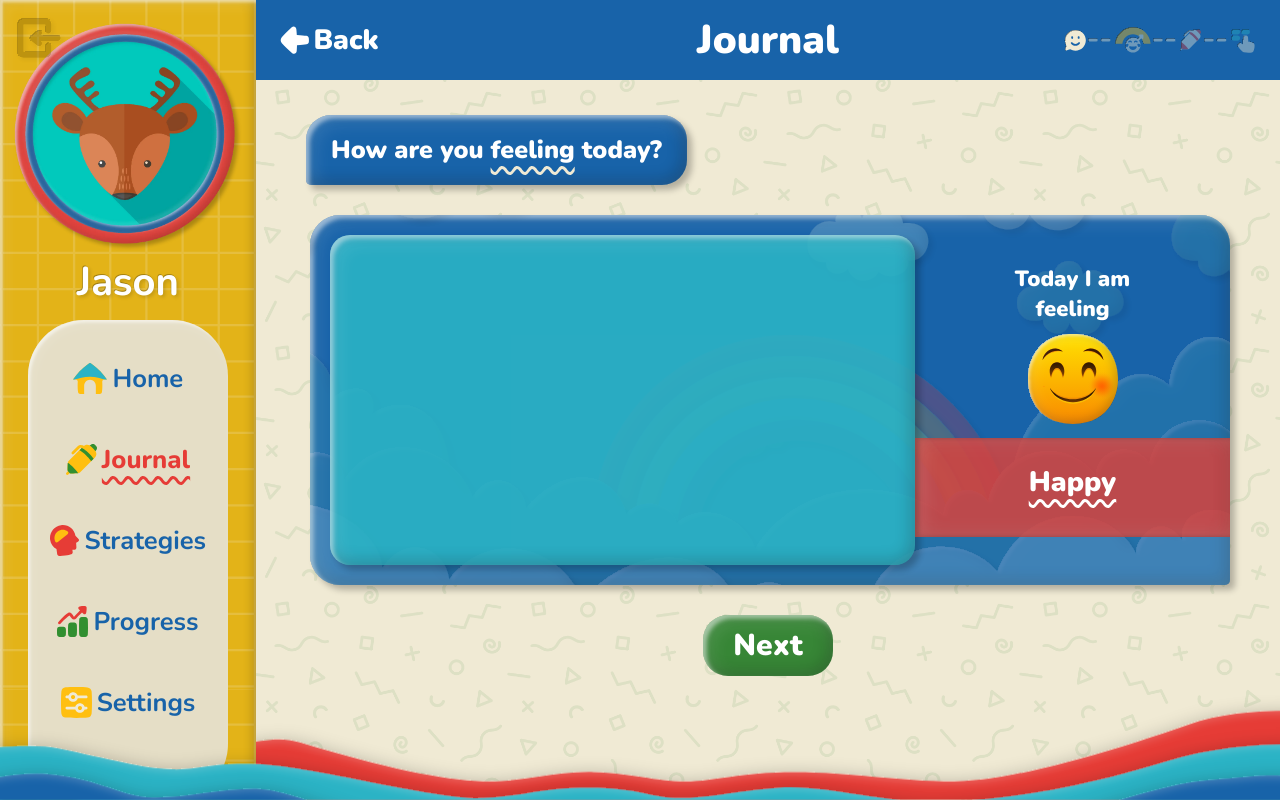
After one commit to DakotaPennwest/Team-Workaholics-Capstone, a PHP site: page /journalEmotionSelection.html in a window 1280 px wide. The commit adds this page. Run offline with PHP 8.4, Linux system fonts and the light colour scheme.

Commit message:
Added Bare bones of Emotion Selection and Intensity Pages
- Added html and css for both pages
- Added some more images and a test emotion emoji
- Added a new style to the stylevariables.css
- Pages are not finished yet, but at least the basics are finished

```diff
--- /dev/null
+++ b/journalEmotionSelection.html
@@ -0,0 +1,149 @@
+<!DOCTYPE html>
+<html lang="en">
+<head>
+    <meta charset="UTF-8">
+    <meta name="viewport" content="width=device-width, initial-scale=1.0, user-scalable=no">
+    <title>Journal</title>
+    <link rel="stylesheet" href="styles/layoutwithnavbar.css">
+    <link rel="stylesheet" href="styles/stylevariables.css">
+    <link rel="stylesheet" href="styles/journalEmotionSelection.css">
+    <link rel="shortcut icon" type="image/x-icon" href="images/favicon.ico">
+</head>
+<body>
+
+    <!-- Back Wave -->
+    <!-- Needs to be here to create layered effect with nav bar -->
+	<div class="waves-container">
+        <img src="./images/waveBack.svg" alt="Back Wave" class="wave back-wave">
+	</div>
+
+    <!-- Navigation Bar -->
+    <div class="navigation-bar">
+
+        <a href="index.php" id="navigation-bar-sign-out-icon" data-tooltip="Sign Out">
+            <img src="./images/icons/signOutIcon.svg" alt="Sign Out Icon" class="navigation-bar-sign-out-icon" title="Sign Out">
+        </a>
+
+
+        <!-- Profile Picture Section -->
+        <div class="navigation-bar-profile-picture-section">
+            <img src="./images/profilePictures/Deer.webp" alt="Profile Picture" class="navigation-bar-profile-picture">
+        </div>
+
+        <!-- Profile Name Section -->
+        <div class="navigation-bar-user-name-section">
+            <p class="navigation-bar-user-first-name" id="userFirstName">Jason</p>
+        </div>
+
+        <!-- Links Background -->
+        <div class="navigation-bar-links-container">
+            <!-- Home Link -->
+            <a href="#" class="navigation-bar-link">
+                <img src="./images/icons/homeIcon.svg" alt="Home Icon" class="navigation-bar-link-icon">
+                <span class="navigation-bar-link-text">Home</span>
+            </a>
+            <!-- Journal Link -->
+            <a href="#" class="navigation-bar-link">
+                <img src="./images/icons/journalIcon.svg" alt="Journal Icon" class="navigation-bar-link-icon">
+                <span class="navigation-bar-link-text-selected">Journal</span>
+            </a>
+            <!-- Strategies Link -->
+            <a href="#" class="navigation-bar-link">
+                <img src="./images/icons/strategyIcon.svg" alt="Strategies Icon" class="navigation-bar-link-icon">
+                <span class="navigation-bar-link-text">Strategies</span>
+            </a>
+            <!-- Progress Link -->
+            <a href="#" class="navigation-bar-link">
+                <img src="./images/icons/progressIcon.svg" alt="Progress Icon" class="navigation-bar-link-icon">
+                <span class="navigation-bar-link-text">Progress</span>
+            </a>
+            <!-- Settings Link -->
+            <a href="#" class="navigation-bar-link">
+                <img src="./images/icons/settingsIcon.svg" alt="Settings Icon" class="navigation-bar-link-icon">
+                <span class="navigation-bar-link-text">Settings</span>
+             </a>
+        </div>
+
+    </div>
+
+
+	<!-- Top bar -->
+	<div class="top-bar">
+        <!-- Title of current page -->
+		<h1 class="page-title">Journal</h1>
+        <!-- Go Back arrow -->
+         <!-- Note: I can see this needed to be changed. Needs testing to ensure this method works -->
+        <a href="javascript:history.back()" class="back-arrow">
+            <img src="./images/backarrow.svg" alt="back arrow" class="back-arrow-icon">
+            <h2 class="go-back-text">Back</h2>
+        </a>
+
+         <!-- Progress Bar -->
+        <img src="./images/progressBar/progressBarEmotion.svg" alt="Progress" class="progress-bar">
+
+	</div>
+
+
+	<!-- Main screen container -->
+	<div class="main-screen-container">
+
+
+		<!-- Container for messages and journal input -->
+		<div class="content-container">
+
+            <!-- Chat Bubbles that direct the user what to do -->
+            <div class="chat-bubble-container">
+
+                <div class="chat-bubble-from">How are you <u>feeling</u> today?</div>
+
+            </div>
+
+            <div class="emotion-response-container">
+
+
+                <!-- The Emotion Selection Form-->
+                <div class="emotion-selection-form">
+                    <div class="left-content-container">
+
+                    </div>
+
+                    <div class="right-content-container">
+                        <div class="right-content-container-top">
+                            <div class="today-i-am-feeling-container">
+                                <h2>Today I am <br> feeling</h2>
+                            </div>
+
+                            <div class="selected-emotion-emoji-container">
+                                <img src="./images/emotions/testEmoji.svg" alt="selected emotion emoji" class="selected-emotion-emoji" id="selectedEmotionEmoji">
+                            </div>
+                        </div>
+
+                        <div class="right-content-container-bottom">
+                            <div class="selected-emotion-name" id="selectedEmotionName">Happy </div>
+                        </div>
+                    </div>
+                </div>
+
+            </div>
+
+
+            <!-- next button -->
+            <div class="form-button-container">
+                <button class="form-button-next" type="button">Next</button>
+            </div>
+
+		</div>
+
+	</div>
+
+    <!-- Front and Middle Waves -->
+	<div class="waves-container">
+		<img src="./images/waveMiddle.svg" alt="Middle Wave" class="wave middle-wave">
+		<img src="./images/waveFront.svg" alt="Front Wave" class="wave front-wave">
+	</div>
+
+
+
+
+</body>
+</html>
--- /dev/null
+++ b/styles/journalEmotionSelection.css
@@ -0,0 +1,230 @@
+/* Adjust main screen container */
+.main-screen-container {
+    overflow: auto;
+    height: 90vh;
+}
+
+/* Container to center the forms */
+.content-container {
+    width: 100%;
+    transform: scale(1.0); /* Scales links. 1.0 means no change */
+    transform-origin: center; /* Ensure scaling is centered */
+    position: relative; /* Ensures child elements are positioned relative to it */
+    z-index: 0; /* Ensure the background stays behind */
+    height: 100%;
+
+}
+
+/* Holds the chat bubble that directs the user what to do */
+.chat-bubble-container {
+    display: flex;
+    flex-direction: column; /* Stack elements vertically */
+    justify-content: left; /* Align to the left */
+    align-items: flex-start; /* Align text bubbles to the left */
+    margin-top: 35px;
+    margin-left: 50px;
+    gap: 20px; /* Adds spacing between chat bubbles */
+}
+
+
+/* Chat bubble that is meant to come from the application to the user */
+.chat-bubble-from {
+    display: inline-block; /* Ensure the width scales to fit the text */
+    background-color: var(--main-blue);
+    color: var(--pure-white);
+    font-family: 'Nunito', sans-serif;
+    font-style: normal;
+    font-weight: 900;
+    font-size: 25px;
+    line-height: 40px;
+    border-radius: 25px; /* Rounded corners */
+    border-bottom-left-radius: 5px; /* Slightly sharper bottom-left corner */
+    padding: 15px 25px; /* Adjust padding */
+    box-shadow: var(--main-shading-with-drop-shadow);
+}
+
+.chat-bubble-from u {
+    text-decoration: var(--main-off-white) wavy underline;
+    text-underline-offset: 25%;
+    text-decoration-thickness: 10%;
+}
+
+
+/* Holds emotion choice form */
+.emotion-response-container {
+    display: flex;
+    justify-content: right; /* Align to the left */
+    align-items: right; /* Align text bubbles to the left */
+    margin: 25px;
+    margin-right: 50px;
+    margin-top: 30px;
+}
+
+/* The entire emotion selection form*/
+.emotion-selection-form{
+    width: 900px;
+    height: 330px;
+    background: var(--main-blue);
+    border-radius: 30px;
+    border-bottom-right-radius: 5px;
+    padding: 20px;
+    padding-right: 0px;
+    position: relative; /* Ensures child elements are positioned relative to it */
+    box-shadow: var(--main-shading-with-drop-shadow);
+    z-index: 0; /* Ensure the background stays behind */
+    overflow: hidden;
+    font-family: 'Nunito', sans-serif;
+    display: flex; /* This makes it so both the left and right will be displayed side by side */
+}
+
+/* Add the SVG to the account creation form */
+.emotion-selection-form::after {
+    content: "";
+    position: absolute;
+    top: 0;
+    left: 0;
+    width: 100%; /* Full width of the rectangle */
+    height: 100%; /* Full height of the rectangle */
+    background-image: url('../images/backgroundImages/cloudsAndRainbow.svg'); /* Add the SVG as a background */
+    background-size: cover; /* Ensure the SVG covers the entire area */
+    background-position: center; /* Center the SVG */
+    opacity: 0.25; /* Set the opacity */
+    pointer-events: none; /* Make it non-interactive */
+}
+
+
+/* Foreground (yellow) rectangle styling */
+.left-content-container {
+    height: 100%;
+    width: 65%;
+    border-radius: 34px;
+    position: relative; /* Position relative to the parent */
+    z-index: 1; /* Ensure this rectangle appears on top */
+    opacity: 1; /* Keep the rectangle fully opaque */
+}
+
+/* Create a pseudo-element for the foreground opacity. This lets the foreground rectangle be low opacity but nothing else on top is */
+.left-content-container::before {
+    content: '';
+    position: absolute;
+    width: 100%;
+    height: 100%;
+    background: var(--main-cyan);
+    border-radius: 20px;
+    opacity: 0.9; /* Apply the 70% opacity here */
+    z-index: -1; /* Ensure it stays behind the content */
+    box-shadow: var(--main-shading-with-drop-shadow);
+}
+
+/* Left-side content container */
+.right-content-container {
+    position: relative;
+    height: 100%;
+    width: 35%;
+    display: flex;
+    flex-direction: column; /* Stack items vertically */
+    z-index: 1; /* Ensure this rectangle appears on top */
+}
+
+.right-content-container-top {
+    position: relative;
+    height: 60%;
+    width: 100%;
+    display: flex;
+    flex-direction: column; /* Stack items vertically */
+    align-items: center;
+}
+
+.today-i-am-feeling-container {
+    height: 45%;
+    width: 100%;
+    /* Proper alignment */
+    display: flex;
+    justify-content: center; /* Centers text horizontally */
+    align-items: flex-end; /* Sticks flex items to the bottom */
+    text-align: center; /* Ensures text is centered */
+}
+
+.today-i-am-feeling-container h2 {
+    font-family: 'Nunito', sans-serif;
+    font-style: normal;
+    font-weight: 900;
+    font-size: 22px;
+    color: var(--pure-white);
+    margin: 0px;
+}
+
+
+.selected-emotion-emoji-container {
+    display: flex;
+    justify-content: center; /* Centers emoji horizontally */
+    align-items: center; /* Sticks emoji to the top */
+    height: 55%; /* Ensure the container has enough space */
+    width: 100%;
+}
+
+.selected-emotion-emoji {
+    height: 90px;
+    width: 90px;
+}
+
+
+.right-content-container-bottom {
+    position: relative;
+    height: 30%;
+    width: 100%;
+    text-align: center;
+    display: flex;
+    align-items: center;
+    justify-content: center;
+    box-sizing: border-box;
+    box-shadow: var(--main-light-shading-no-top-no-light);
+    background-color: rgb(216, 66, 61, 0.85);
+    margin-top: 5px;
+}
+
+.selected-emotion-name {
+    font-family: 'Nunito', sans-serif;
+    font-style: normal;
+    font-weight: 900;
+    font-size: 28px;
+    color: var(--pure-white);
+    text-decoration: underline;
+    text-decoration: var(--pure-white) wavy underline;
+    text-underline-offset: 20%;
+    text-decoration-thickness: 10%;
+    margin-bottom: 12px; /* Adjust value to move text up */
+}
+
+/* Next button styling */
+.form-button-container {
+    display: flex;
+    justify-content: center; /* Center horizontally */
+    align-items: center; /* Center vertically if needed */
+    margin: 50px;
+    margin-top: 30px;
+    padding-bottom:45px;
+}
+
+/* Sign in button */
+.form-button-next {
+    background-color: var(--main-green-subdued);
+    color: var(--pure-white);
+    font-family: 'Nunito', sans-serif;
+    font-style: normal;
+    font-weight: 900;
+    font-size: 30px;
+    border: 2px solid transparent;
+    border: none;
+    border-radius: 25px; /* Rounded corners */
+    padding: 10px 30px; /* Adjust button padding */
+    cursor: pointer;
+    box-shadow: var(--main-light-shading);
+    width: auto; /* Ensure button is sized to its content */
+}
+
+.form-button-next:hover {
+    color: var(--main-yellow-bold);
+    background-color: var(--main-green);
+    box-shadow: 0 0 0 4px var(--main-yellow-bold), var(--main-shading-with-drop-shadow); /* Add a yellow outline and default shading */
+}
--- a/styles/stylevariables.css
+++ b/styles/stylevariables.css
@@ -40,6 +40,12 @@
     inset 3.6px 0px 4px rgba(255, 255, 255, 0.5),
     inset -3.6px 0px 16px rgba(0, 0, 0, 0.24);
 
+    --main-light-shading-no-top-no-light:
+    inset 6px 0px 20px rgba(255, 255, 255, 0.15),
+    inset 3.6px 0px 4px rgba(0, 0, 0, 0.24),
+    inset -3.6px 0px 16px rgba(0, 0, 0, 0.105);
+
+
     --profile-name-text-shadow:
     0.15vw 0.15vw 0.3vw rgba(0, 0, 0, 0.15),
     -0.02vw -0.02vw 0.05vw rgba(255, 255, 255, 0.4),
```
Also changed, not shown: journalEmotionIntensity.html (added, +145 -0 lines), styles/journalEmotionIntensity.css (added, +217 -0 lines), images/emotions/testEmoji.svg (added), images/emotions/testEmoji.webp (added), images/progressBar/progressBarEmotion.svg (added), images/progressBar/progressBarIntensity.svg (added).
